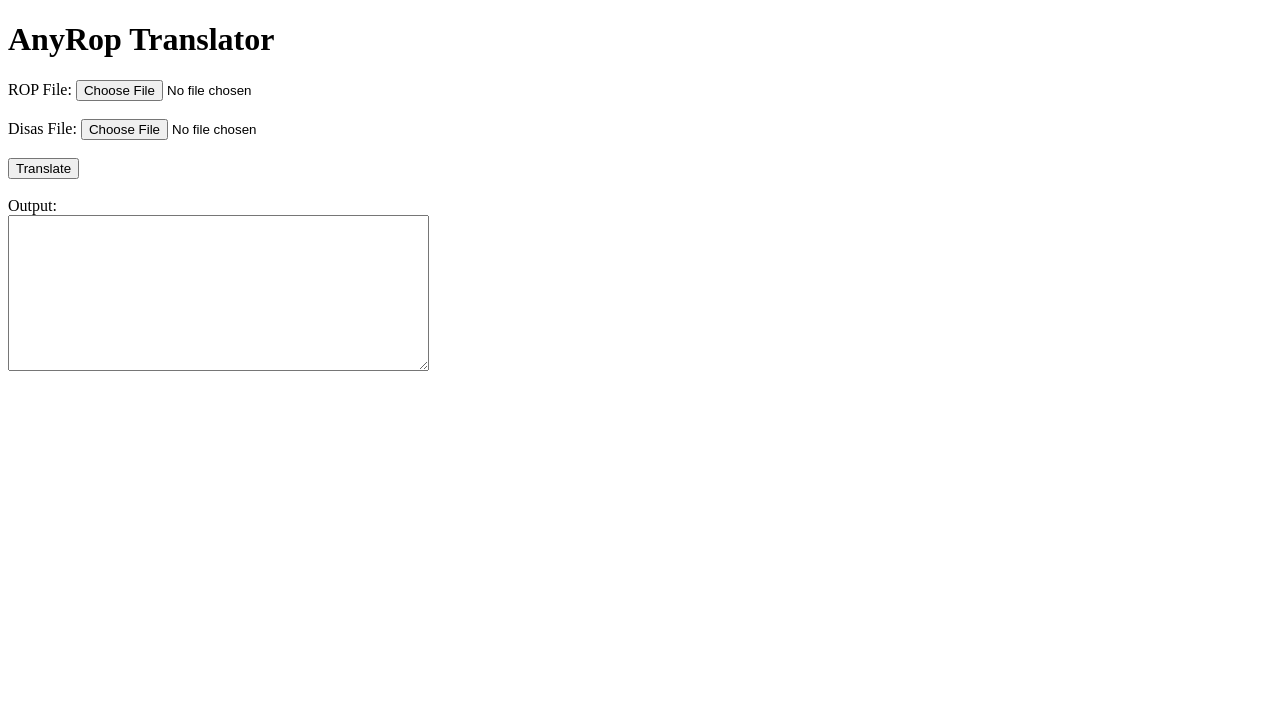
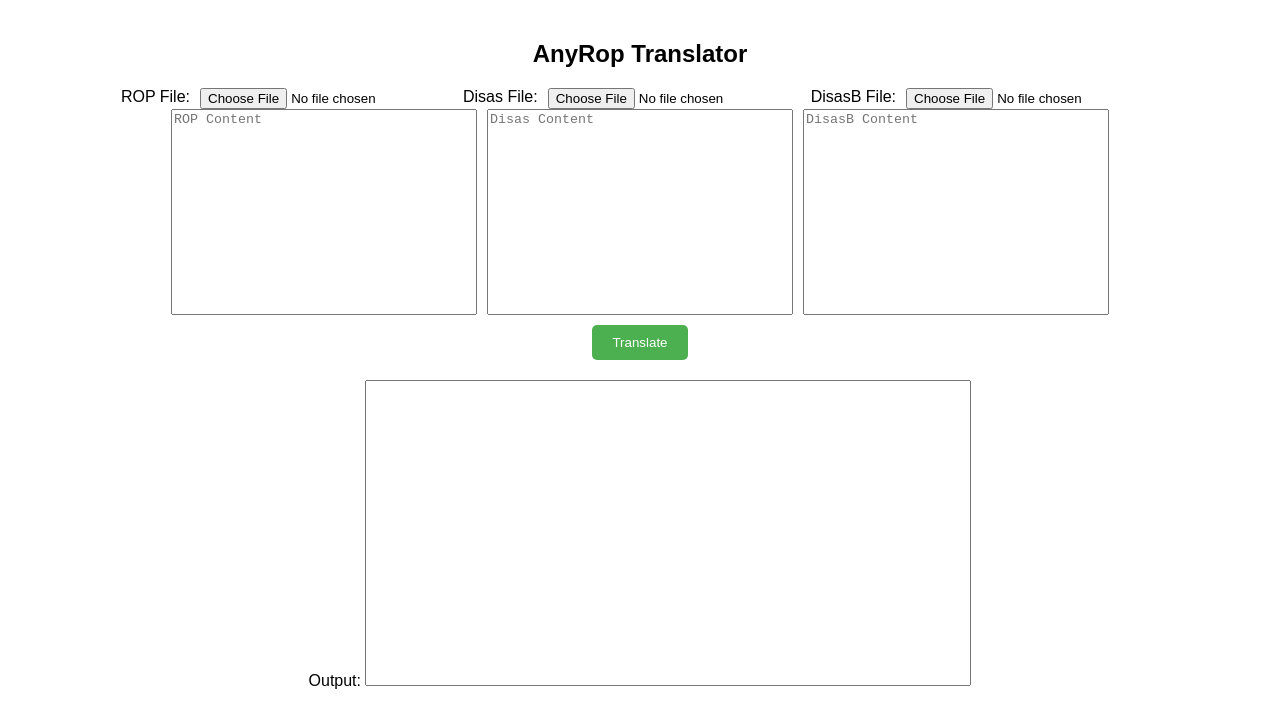
Before and after one commit to fxesdev/anyrop-translator, a plain HTML site: page index.html in a window 1280 px wide. Drawn offline with Linux system fonts and the light colour scheme.

```diff
--- a/index.html
+++ b/index.html
@@ -4,81 +4,115 @@
 <meta charset="UTF-8">
 <meta name="viewport" content="width=device-width, initial-scale=1.0">
 <title>AnyRop Translator</title>
+<style>
+  body {
+    font-family: Arial, sans-serif;
+    margin: 0;
+    padding: 0;
+  }
+  .container {
+    display: flex;
+    flex-direction: column;
+    align-items: center;
+    padding: 20px;
+  }
+  .text-container {
+    display: flex;
+    gap: 10px;
+  }
+  .text-area {
+    width: 300px;
+    height: 200px;
+    resize: none;
+  }
+  .output-container {
+    margin-top: 20px;
+  }
+  .output-area {
+    width: 600px;
+    height: 300px;
+    resize: none;
+  }
+  .button {
+    margin-top: 10px;
+    padding: 10px 20px;
+    background-color: #4CAF50;
+    color: white;
+    border: none;
+    cursor: pointer;
+    border-radius: 5px;
+  }
+  .button:hover {
+    background-color: #45a049;
+  }
+</style>
 </head>
 <body>
-<h1>AnyRop Translator</h1>
 
-<label for="rop-file">ROP File:</label>
-<input type="file" id="rop-file"><br><br>
+<div class="container">
+  <h2>AnyRop Translator</h2>
 
-<label for="disas-file">Disas File:</label>
-<input type="file" id="disas-file"><br><br>
+  <div class="text-container">
+    <label for="rop-file">ROP File:</label>
+    <input type="file" id="rop-file" accept=".txt">
+    <label for="disas-file">Disas File:</label>
+    <input type="file" id="disas-file" accept=".txt">
+    <label for="disasb-file">DisasB File:</label>
+    <input type="file" id="disasb-file" accept=".txt">
+  </div>
 
-<button onclick="compileTranslate()">Translate</button><br><br>
+  <div class="text-container">
+    <textarea id="rop-text" class="text-area" placeholder="ROP Content"></textarea>
+    <textarea id="disas-text" class="text-area" placeholder="Disas Content"></textarea>
+    <textarea id="disasb-text" class="text-area" placeholder="DisasB Content"></textarea>
+  </div>
 
-<label for="output">Output:</label><br>
-<textarea id="output" rows="10" cols="50"></textarea><br>
+  <button id="translate-btn" class="button">Translate</button>
+
+  <div class="output-container">
+    <label for="output">Output:</label>
+    <textarea id="output" class="output-area" readonly></textarea>
+  </div>
+</div>
 
 <script>
-function removeNewline(strings) {
-    return strings.map(string => string.replace('\n', ''));
-}
+document.getElementById('translate-btn').addEventListener('click', function() {
+  var ropFile = document.getElementById('rop-file').files[0];
+  var disasFile = document.getElementById('disas-file').files[0];
+  var disasbFile = document.getElementById('disasb-file').files[0];
 
-function extractLinesBeforePopPc(lines) {
-    let linesBeforePopPc = [];
-    let previousLine = '';
-    for (let line of lines) {
-        if (line.includes('pop pc')) {
-            linesBeforePopPc.push(previousLine.trim());
-        }
-        previousLine = line;
-    }
-    return linesBeforePopPc;
-}
+  if (!ropFile || !disasFile || !disasbFile) {
+    alert("Please select ROP file, Disas file, and DisasB file.");
+    return;
+  }
 
-function findMatchingStrings(list1, list2) {
-    let result = [];
-    for (let string1 of list1) {
-        let foundMatch = false;
-        for (let string2 of list2) {
-            if (string2.includes(string1)) {
-                let extractedChars = string2.slice(33, 39);
-                let formattedChars = extractedChars.slice(3, 5) + ' ' + extractedChars.slice(1, 3) + ' ' + 'x' + extractedChars[0] + ' xx';
-                result.push(formattedChars);
-                foundMatch = true;
-                break;
-            }
-        }
-        if (!foundMatch) {
-            result.push("No match found for " + string1);
-        }
-    }
-    return result;
-}
+  var reader = new FileReader();
 
-function compileTranslate() {
-    let ropFileInput = document.getElementById('rop-file');
-    let disasFileInput = document.getElementById('disas-file');
-    let outputTextArea = document.getElementById('output');
+  reader.onload = function() {
+    var ropText = reader.result;
+    document.getElementById('rop-text').value = ropText;
+  }
 
-    let ropFile = ropFileInput.files[0];
-    let disasFile = disasFileInput.files[0];
+  reader.readAsText(ropFile);
 
-    let ropReader = new FileReader();
-    let disasReader = new FileReader();
+  reader.onload = function() {
+    var disasText = reader.result;
+    document.getElementById('disas-text').value = disasText;
+  }
 
-    ropReader.onload = function() {
-        let ropContent = removeNewline(ropReader.result.split('\n'));
-        disasReader.onload = function() {
-            let disasContent = removeNewline(disasReader.result.split('\n'));
-            let linesBeforePopPc = extractLinesBeforePopPc(disasContent);
-            let matchingStrings = findMatchingStrings(ropContent, linesBeforePopPc);
-            outputTextArea.value = matchingStrings.join('\n');
-        };
-        disasReader.readAsText(disasFile);
-    };
-    ropReader.readAsText(ropFile);
-}
+  reader.readAsText(disasFile);
+
+  reader.onload = function() {
+    var disasbText = reader.result;
+    document.getElementById('disasb-text').value = disasbText;
+  }
+
+  reader.readAsText(disasbFile);
+
+  // Perform translation here
+  var output = "Translation result will be displayed here";
+  document.getElementById('output').value = output;
+});
 </script>
 
 </body>
```
